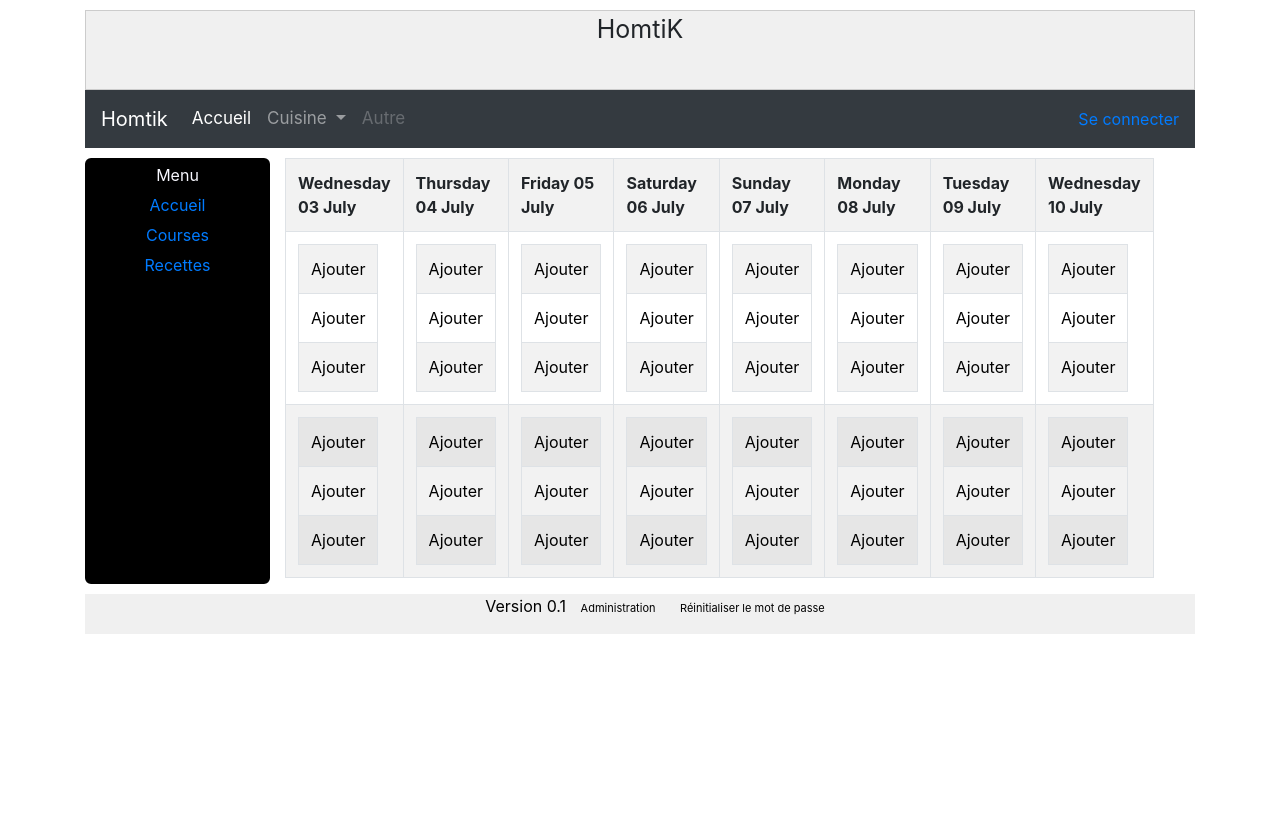
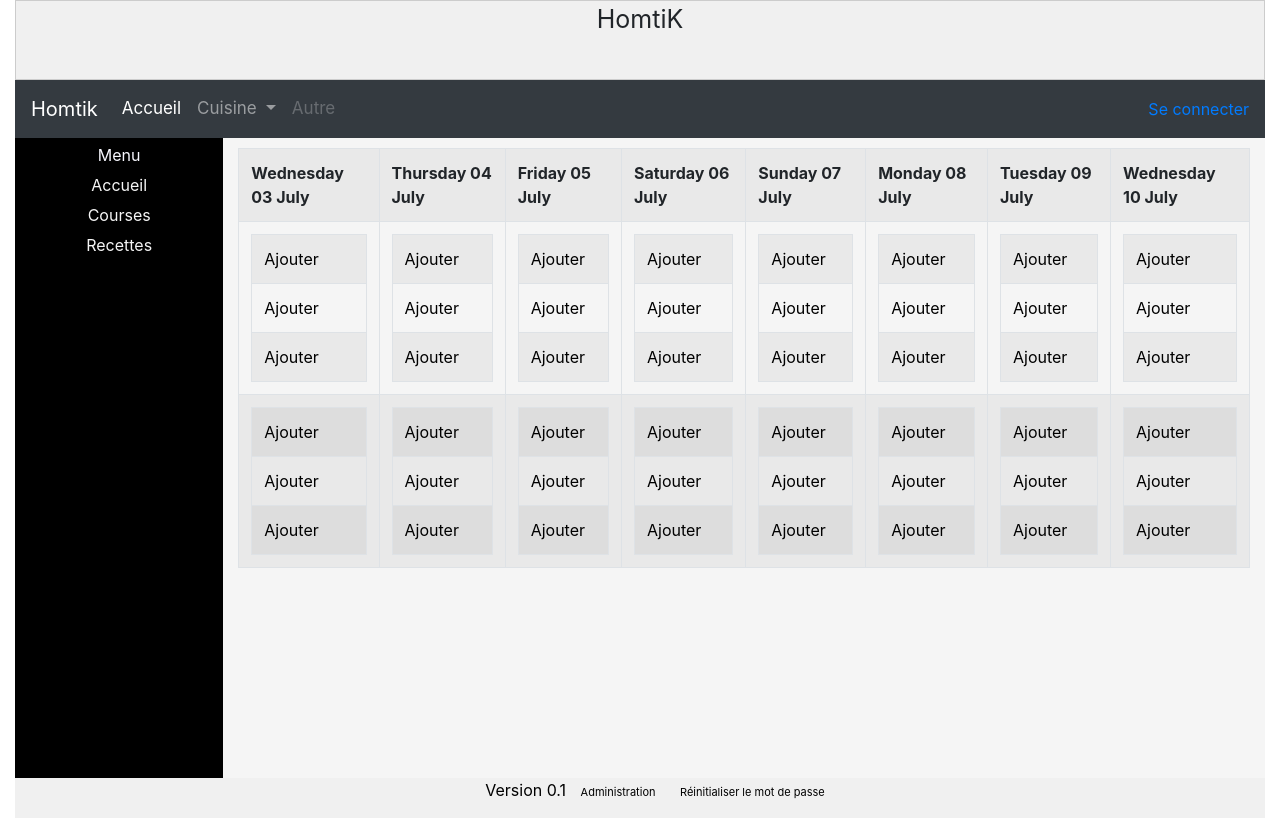
Before and after one commit to quintipio/homtik, a Django app: page /cuisine/ in a window 1280 px wide. Before the commit the page ends 634 px from the top, so only its background shows below. Run offline with Django 3.2, Linux system fonts and the light colour scheme; data comes from the database, SQL or seed files in the repository; both versions use the stored data as it was after the commit; some libraries are stand-ins or nearby versions.

Commit message:
Correction graphique et corrections d'erreurs

```diff
--- a/cuisine/course/view_course.py
+++ b/cuisine/course/view_course.py
@@ -3,7 +3,6 @@ from datetime import datetime
 from django.contrib import messages
 from django.contrib.auth.decorators import login_required, permission_required
 from django.shortcuts import render, redirect, get_object_or_404
-from django import forms
 
 from cuisine.course.form_course import CommentaireForm, AutreForm, IngredientForm, AjoutRecetteSimpleForm, \
     AjoutRecetteRechercheForm, ComparerFrigoFormset, RecetteCoursePlanningForm
@@ -151,7 +150,7 @@ def additioner_course_ingredient(ing_a: CourseIngredient, quant_b: float, unit_b
             quant_unif = (quant_a * unit_a.quantite) - (quant_b * unit_b.quantite)
             quant_unif = quant_unif if quant_unif > 0 else 0
 
-        # si le résultat est supérieur à 1, c'est que on doit prendre la quanité mère
+        # si le résultat est supérieur à 1, c'est que on doit prendre la quantité mère
         if quant_unif >= 1:
             if copy_element:
                 copy_el.unite = unit_princ
@@ -271,7 +270,7 @@ def ajouter_recette_action(request, id_recette):
     if request.method == "POST":
         form_planning = RecetteCoursePlanningForm(request.POST)
         if form_planning.is_valid():
-            recette = Recette.objects.get(id=id_recette)
+            recette = get_object_or_404(Recette, id=id_recette)
             recette.dateDernierePrepa = form_planning.cleaned_data['date_a']
             recette.save()
 
--- a/cuisine/planning/view_planning.py
+++ b/cuisine/planning/view_planning.py
@@ -2,7 +2,7 @@ import locale
 from datetime import datetime, timedelta
 
 from django.contrib.auth.decorators import login_required, permission_required
-from django.shortcuts import render, redirect
+from django.shortcuts import render, redirect, get_object_or_404
 
 from cuisine.course.view_course import ajouter_ingredient_bdd
 from cuisine.models import Planning, Recette, RecetteIngredient
@@ -65,7 +65,7 @@ def ajouter_recette_planning(request, date, moment, type):
             categorie = form.cleaned_data["categorie"]
 
             if recette is not None:
-                recette = Recette.objects.get(id=recette.id)
+                recette = get_object_or_404(Recette, id=recette.id)
                 recette.dateDernierePrepa = date_a
                 recette.save()
 
@@ -96,7 +96,7 @@ def ajouter_recette_planning(request, date, moment, type):
 
 
 def consulter_recette_planning(request, id_planning):
-    planning = Planning.objects.get(id=id_planning)
+    planning = get_object_or_404(Planning, id=id_planning)
     retour = {"id": id_planning, "planning": planning}
     if planning.recette is not None:
         ingredients = RecetteIngredient.objects.filter(recette=planning.recette)
@@ -111,6 +111,6 @@ def consulter_recette_planning(request, id_planning):
 @login_required
 @permission_required('cuisine.utiliser_liste_course')
 def supprimer_recette_planning(request, id_planning):
-    planning = Planning.objects.get(id=id_planning)
+    planning = get_object_or_404(Planning, id=id_planning)
     planning.delete()
     return redirect(accueil)
--- a/cuisine/recette/view_recette.py
+++ b/cuisine/recette/view_recette.py
@@ -12,7 +12,7 @@ def gerer_recette(request):
 
 
 def consulter_recette(request, id_recette):
-    recette = Recette.objects.get(id=id_recette)
+    recette = Recette.objects.get_object_or_404(id=id_recette)
     ingredients = RecetteIngredient.objects.filter(recette=recette)
     calorie = range(recette.calorie)
     difficulte = range(recette.difficulte)
--- a/cuisine/templates/cuisine/accueil.html
+++ b/cuisine/templates/cuisine/accueil.html
@@ -2,8 +2,8 @@
 {% block title %}Gestion de la cuisine{% endblock %}
 {% block menu %}{% include "cuisine/menuCuisine.html" %}{% endblock %}
 {% block content %}
-
-<table class="table table-striped table-bordered">
+<div class="table-responsive" >
+    <table class="table table-bordered table-striped table-condensed">
         <tr>
             {% for key,value in data.items %}
             <th>{{key}}</th>
@@ -12,7 +12,7 @@
         <tr>
             {% for key,value in data.items %}
             <td>
-                <table>
+                <table style="width: 100%">
                     <tr><td><a href="{{value.0.0.0}}" class="{%if value.0.0.2 %}truelink{%else%}falselink{%endif%}" >{{value.0.0.1}}</a></td></tr>
                     <tr><td><a href="{{value.0.1.0}}" class="{%if value.0.1.2 %}truelink{%else%}falselink{%endif%}" >{{value.0.1.1}}</a></td></tr>
                     <tr><td><a href="{{value.0.2.0}}" class="{%if value.0.2.2 %}truelink{%else%}falselink{%endif%}" >{{value.0.2.1}}</a></td></tr>
@@ -23,7 +23,7 @@
         <tr>
             {% for key,value in data.items %}
             <td>
-            <table>
+                <table style="width: 100%">
                     <tr><td><a href="{{value.1.0.0}}" class="{%if value.1.0.2 %}truelink{%else%}falselink{%endif%}" >{{value.1.0.1}}</a></td></tr>
                     <tr><td><a href="{{value.1.1.0}}" class="{%if value.1.1.2 %}truelink{%else%}falselink{%endif%}" >{{value.1.1.1}}</a></td></tr>
                     <tr><td><a href="{{value.1.2.0}}" class="{%if value.1.2.2 %}truelink{%else%}falselink{%endif%}" >{{value.1.2.1}}</a></td></tr>
@@ -32,6 +32,8 @@
             {% endfor %}
         </tr>
     </table>
+</div>
+
 
 
 {% endblock %}
--- a/static/css/styleApp.css
+++ b/static/css/styleApp.css
@@ -1,5 +1,9 @@
-body {
-    padding-top: 10px;
+.full-height {
+    height: 100vh;
+}
+
+.min-height-core{
+    min-height: 80vh;
 }
 
 .bar-title{
@@ -30,11 +34,8 @@ nav ul li a{
     background-color: black;
     border: 2px solid black;
     color: ghostwhite;
-    border-radius: 6px;
     line-height: 30px;
     text-align: center;
-    margin-bottom: 10px;
-    margin-top: 10px;
 }
 
 .menu ul {
@@ -43,6 +44,11 @@ nav ul li a{
 .menu ul li {
     list-style-type: none;
     text-align: center;
+}
+
+.menu ul li a{
+    color: whitesmoke;
+    text-decoration: none;
 }
 
 section {
--- a/templates/base.html
+++ b/templates/base.html
@@ -19,7 +19,7 @@
 </head>
 
 <body>
-<div class="container">
+<div class="container-fluid full-height">
     <header>
         <div class="row center-element bar-title">
             <div class="col-md-12">
@@ -64,7 +64,7 @@
         </nav>
     </header>
 
-    <div class="row correct-position">
+    <div class="row correct-position min-height-core" style="background-color: whitesmoke">
         <aside class="col-sm-2 menu">
             Menu
             <ul>
@@ -72,7 +72,7 @@
             </ul>
         </aside>
 
-        <section class="col-sm-offset-1 col-sm-9">
+        <section class="col-sm-offset-1 col-sm-10">
             {% if messages %}
             <ul class="messages">
                 {%for message in messages %}
```
Also changed, not shown: db.sqlite3. Lines whose indentation alone changed are shown as unchanged.
